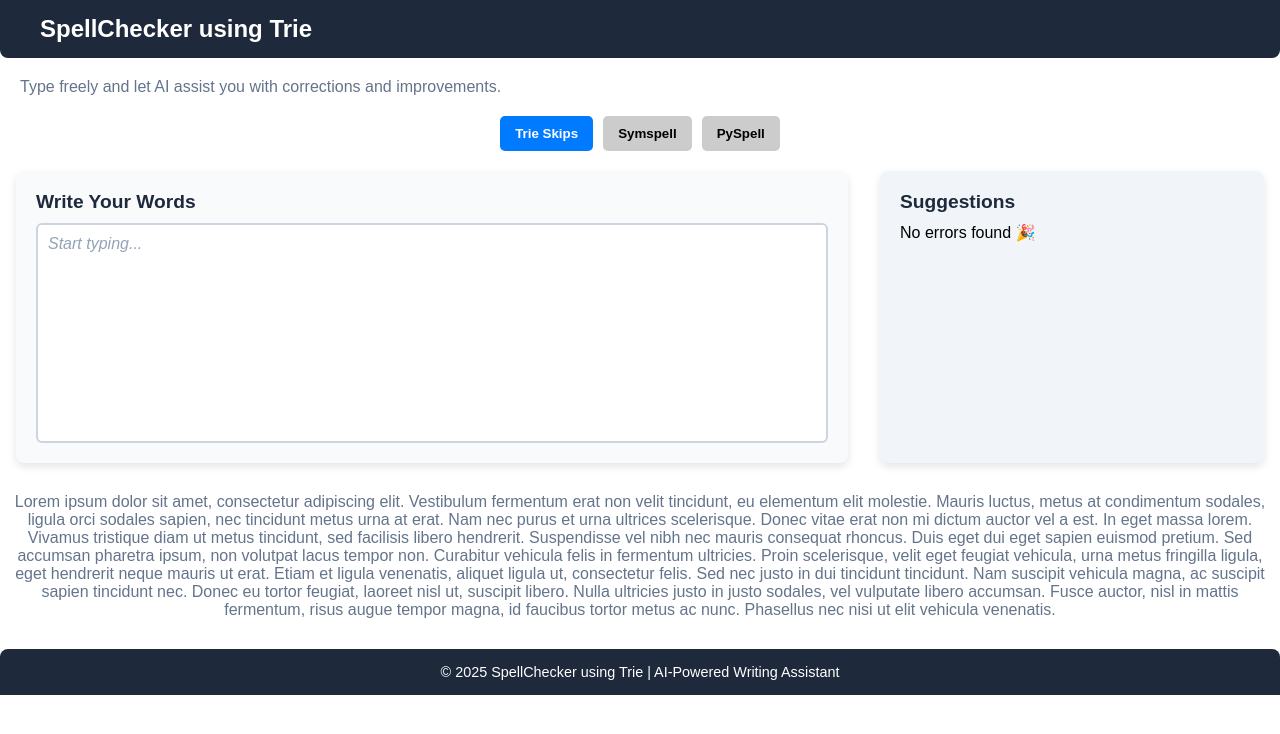
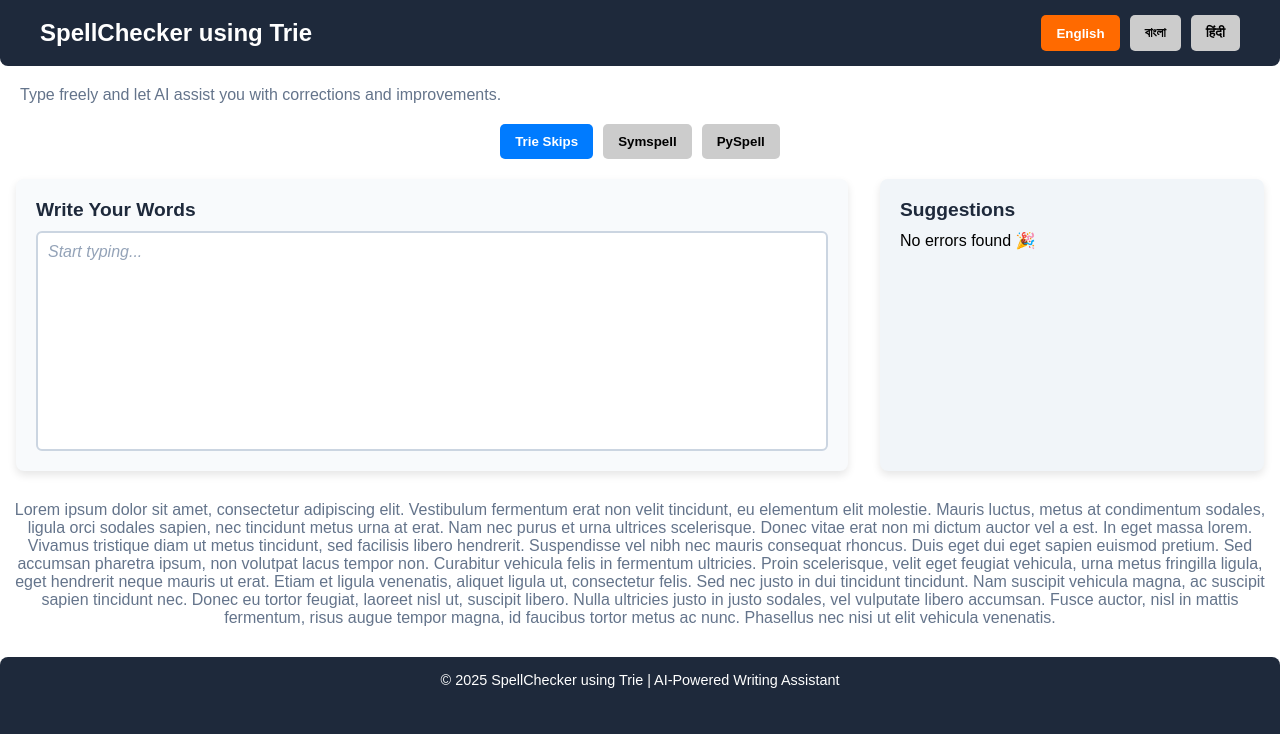
Before and after one commit to KDHarsh24/TextEditorSpell, a React (Vite) app: page / in a window 1280 px wide. Shown: the top 734 px of the page. Built offline with nearby package versions, Linux system fonts and the light colour scheme.

Commit message:
langs added

```diff
--- a/src/App.css
+++ b/src/App.css
@@ -5,10 +5,13 @@
   box-sizing: border-box;
   font-family: "Arial", sans-serif;
 }
-
+html{
+  background-color: #1e293b;
+}
 /* Container */
 .container {
   margin: 0 auto;
+  background-color: white;
 }
 
 /* Navbar */
@@ -187,6 +190,7 @@
   margin: 20px 0;
 }
 
+
 .api-selection button {
   padding: 10px 15px;
   border: none;
@@ -200,3 +204,21 @@
   background-color: #007bff;
   color: white;
 }
+
+.lang-selection {
+  display: flex;
+  gap: 10px;
+}
+.lang-selection button {
+  padding: 10px 15px;
+  border: none;
+  cursor: pointer;
+  background-color: #ccc;
+  border-radius: 5px;
+  font-weight: bold;
+}
+
+.lang-selection button.active {
+  background-color: #ff6a00;
+  color: white;
+}
--- a/src/App.jsx
+++ b/src/App.jsx
@@ -6,7 +6,7 @@ const App = () => {
   const [incorrectWords, setIncorrectWords] = useState([]);
   const [wordSuggestions, setWordSuggestions] = useState({});
   const [selectedAPI, setSelectedAPI] = useState("spell-check");
-
+  const [selectLang, setSelectLang] = useState("English");
   // Function to check spelling mistakes
   const checkText = async (event) => {
     if (!editorRef.current) return;
@@ -84,6 +84,12 @@ const App = () => {
       {/* Navbar */}
       <nav className="navbar">
         <div className="logo">SpellChecker using Trie</div>
+        <div className="lang-selection">
+          <button onClick={() => setSelectLang("English")} className={selectLang === "English" ? "active" : ""}>English</button>
+          <button onClick={() => setSelectLang("Bengali")} className={selectLang === "Bengali" ? "active" : ""}>বাংলা</button>
+          <button onClick={() => setSelectLang("Hindi")} className={selectLang === "Hindi" ? "active" : ""}>हिंदी</button>
+          {/* <button onClick={() => setSelectLang("API 4")} className={selectLang === "API 4" ? "active" : ""}>API 4</button> */}
+        </div>
       </nav>
 
       {/* Header Text Above Textbox */}
```
